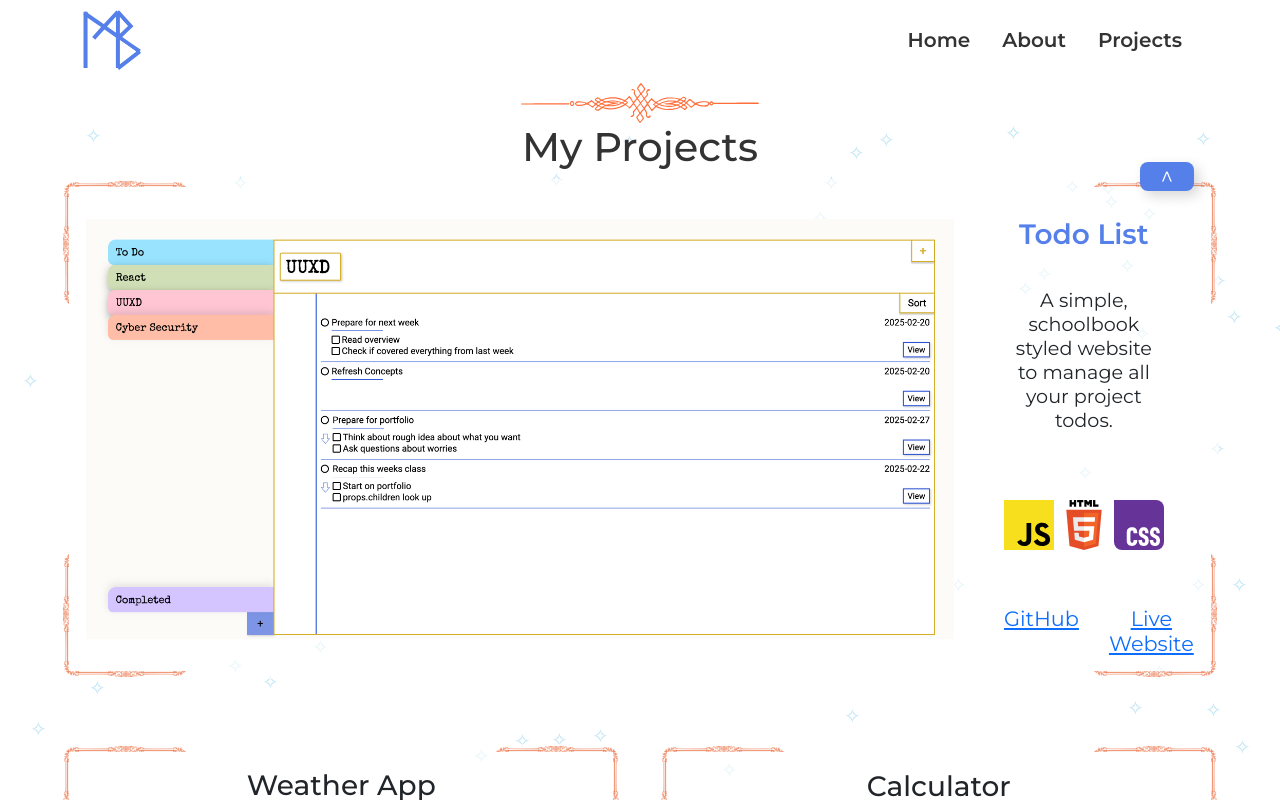
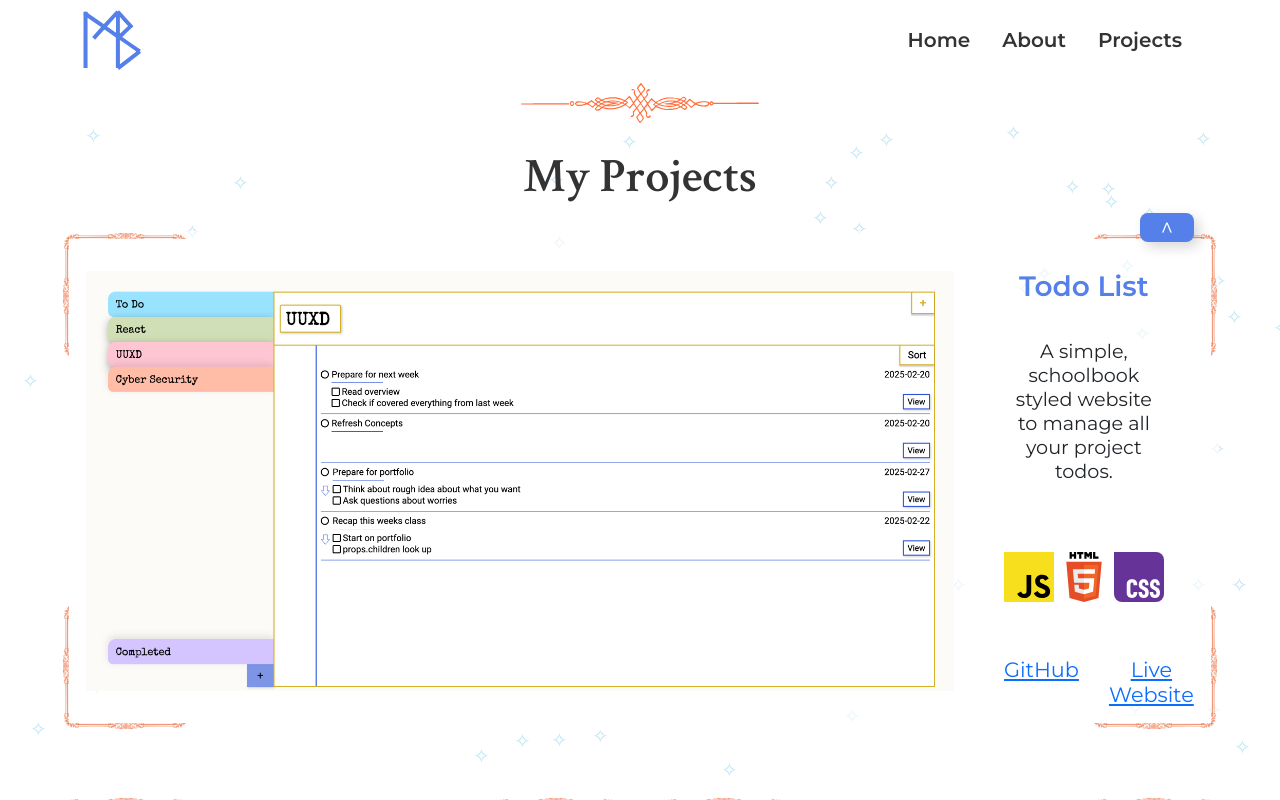
Before and after one commit to MinoshkaBocarro/portfolio, a React (Vite) app: page /projects in a window 1280 px wide. Shown: the top 800 px of the page. Built offline with nearby package versions, Linux system fonts and the light colour scheme.

Commit message:
Add Title component

```diff
--- /dev/null
+++ b/src/components/common/Title.jsx
@@ -0,0 +1,7 @@
+import styles from "./Title.module.scss";
+
+function Title({ children }) {
+	return <h1 className={styles.title}>{children}</h1>;
+}
+
+export default Title;
--- /dev/null
+++ b/src/components/common/Title.module.scss
@@ -0,0 +1,9 @@
+@use "../../scss/abstracts/" as *;
+
+.title {
+	font-size: 3rem;
+	margin: 25px 0;
+	font-family: $accentFontStack;
+	font-weight: 600;
+	width: max-content;
+}
--- a/src/pages/About.jsx
+++ b/src/pages/About.jsx
@@ -1,7 +1,10 @@
+// Components
+import Title from "../components/common/Title";
+
 function About() {
 	return (
 		<>
-			<h1>My Path</h1>
+			<Title>My Path</Title>
 			<div className="about-page">
 				<div className="direct">
 					<h2>Please check out my work and contacts</h2>
--- a/src/pages/NotFound.jsx
+++ b/src/pages/NotFound.jsx
@@ -1,10 +1,13 @@
 import { PiCastleTurretLight } from "react-icons/pi";
+
+// Components
 import MbButtonLink from "../components/common/MbButtonLink";
+import Title from "../components/common/Title";
 
 function NotFound() {
 	return (
 		<>
-			<h1>Careful!</h1>
+			<Title>Careful!</Title>
 			<p>You nearly ventured into the endless dungeon...</p>
 			<p>Head back to the keep for now!</p>
 			<MbButtonLink to={"/"}>
--- a/src/pages/Projects.jsx
+++ b/src/pages/Projects.jsx
@@ -1,6 +1,8 @@
 import { useState } from "react";
 
+// Components
 import CardAccordionList from "../components/features/cardAccordion/CardAccordionList";
+import Title from "../components/common/Title";
 
 // Images
 import todoScreenshot from "../assets/projects/todo-screenshot.png";
@@ -94,7 +96,7 @@ function Projects() {
 
 	return (
 		<>
-			<h1>My Projects</h1>
+			<Title>My Projects</Title>
 			<div className="projects-page">
 				<CardAccordionList cardsInfo={cards} />
 			</div>
```
